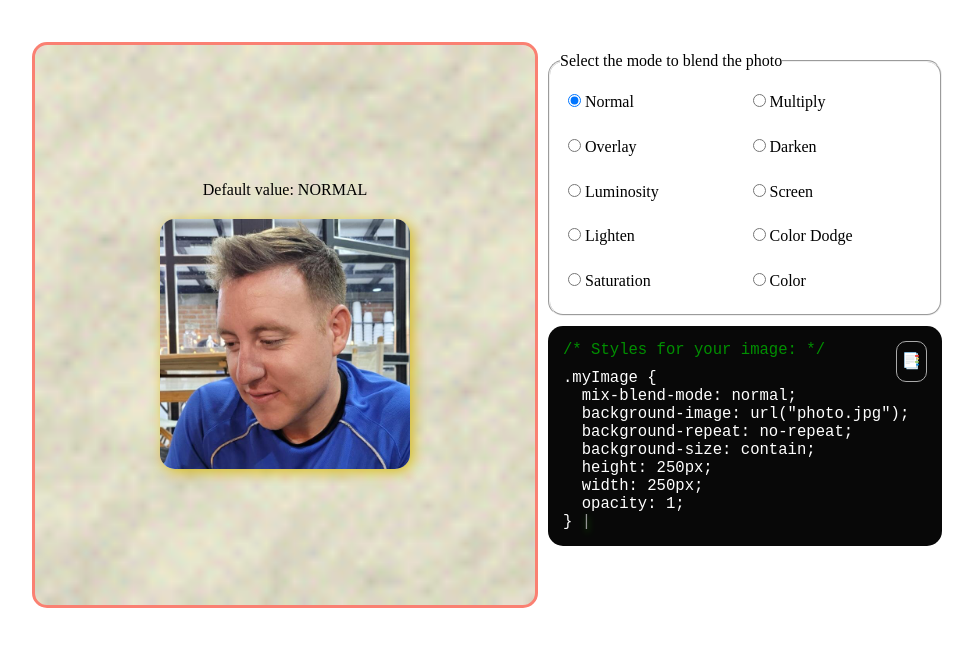
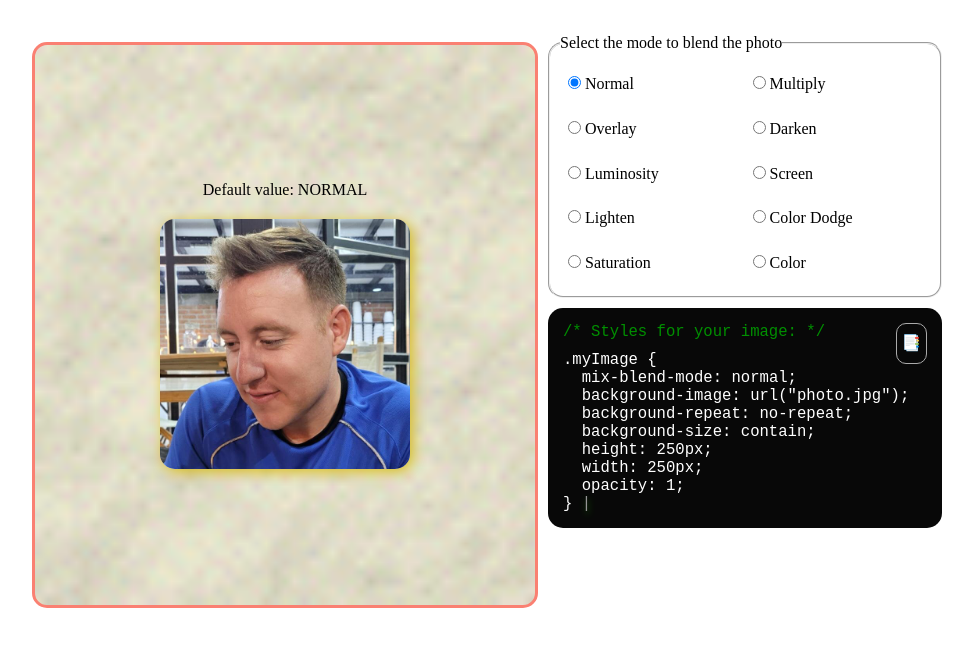
Before and after one commit to GuilloSGit/bg-blend-mode, a plain HTML site: page index.html in a window 1280 px wide. Shown: the part 75-722 px from the top of the page, without its empty margins (148-1121 px from the left). Drawn offline with Linux system fonts and the light colour scheme.

Commit message:
Cambios en el estilo del fieldset de los selectors

```diff
--- a/styles.css
+++ b/styles.css
@@ -105,6 +105,9 @@ label {
   label {
     margin: 8px;
   }
+  .selectors {
+    margin-top: -18px;
+  }
 }
 
 .pre_text {
```
